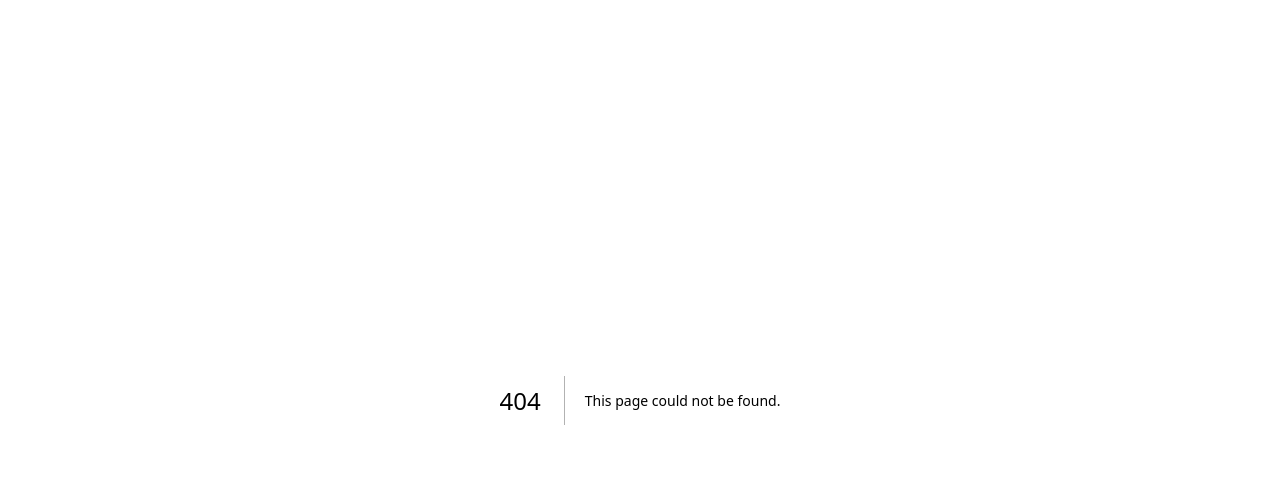
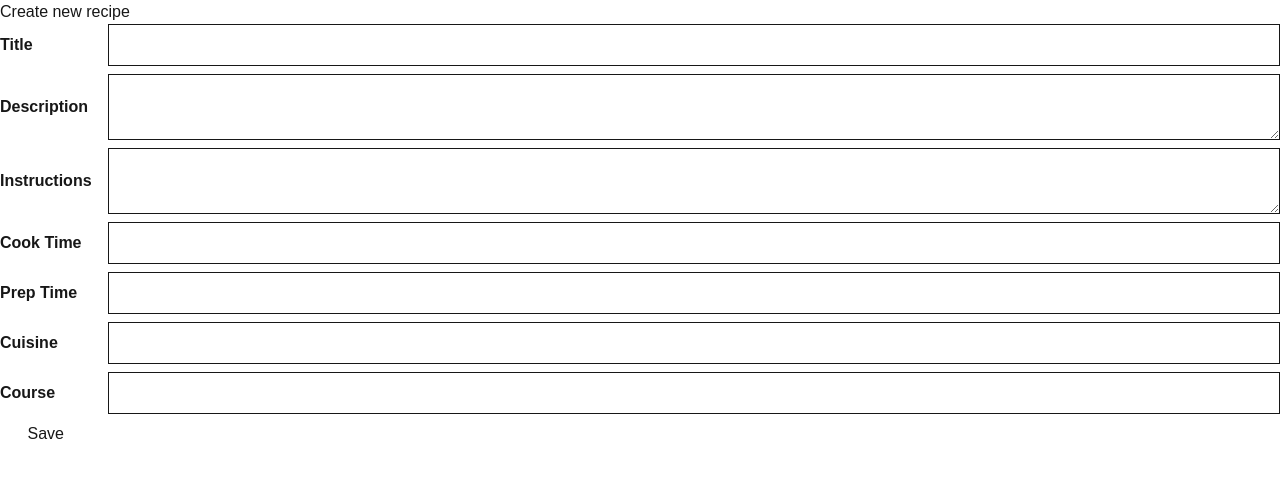
Before and after one commit to Wali0023/apron-v2.0, a Next.js app: page /recipes/create in a window 1280 px wide. Before the commit this address had no page. Shown: the top 478 px of the page. Built offline with nearby package versions, Linux system fonts and the light colour scheme; no server answers.

Commit message:
Add the ability to add recipes

```diff
--- /dev/null
+++ b/app/components/AddRecipeButton.tsx
@@ -0,0 +1,12 @@
+import Link from "next/link";
+
+export default function AddRecipeButton() {
+  return (
+    <Link
+      className="rounded-lg bg-orange-500 px-6 py-2 font-bold text-white transition-colors hover:bg-orange-600"
+      href="/recipes/create"
+    >
+      + Add recipe
+    </Link>
+  );
+}
--- /dev/null
+++ b/app/lib/config.ts
@@ -0,0 +1,3 @@
+import "server-only";
+
+export const API_URL = process.env.API_URL || "http://localhost:4000";
--- a/app/page.tsx
+++ b/app/page.tsx
@@ -1,3 +1,4 @@
+import AddRecipeButton from "./components/AddRecipeButton";
 import RecipeCard from "./components/RecipeCard";
 import type { Recipe, RecipesResponse } from "./types";
 
@@ -12,14 +13,17 @@ export default async function Home() {
   console.log("hello");
 
   return (
-    <div>
-      <div className="mx-auto grid max-w-6xl grid-cols-1 gap-6 p-4 sm:grid-cols-2 lg:grid-cols-4">
+    <div className="mx-auto max-w-6xl">
+      <div className="grid grid-cols-1 gap-6 p-4 sm:grid-cols-2 lg:grid-cols-4">
         {recipes.map((recipe: Recipe) => (
           <div key={recipe.id}>
             <RecipeCard recipe={recipe} />
           </div>
         ))}
       </div>
+      <div className="mb-8 flex items-center justify-center">
+        <AddRecipeButton />
+      </div>
     </div>
   );
 }
--- /dev/null
+++ b/app/recipes/create/action.ts
@@ -0,0 +1,33 @@
+"use server";
+
+import { API_URL } from "@/app/lib/config";
+import { revalidatePath } from "next/cache";
+import { redirect } from "next/navigation";
+
+export async function addRecipe(formData: FormData) {
+  const title = formData.get("title") as string;
+  const description = formData.get("description") as string;
+  const instructions = formData.get("instructions") as string;
+  const cookTime = formData.get("cookTime") as string;
+  const prepTime = formData.get("prepTime") as string;
+  const cuisine = formData.get("cuisine") as string;
+  const course = formData.get("course") as string;
+
+  const newRecipe = {
+    title,
+    description,
+    instructions,
+    cookTime,
+    prepTime,
+    cuisine,
+    course,
+  };
+  const res = await fetch(`${API_URL}/recipes/`, {
+    method: "POST",
+    headers: { "Content-Type": "application/json" },
+    body: JSON.stringify(newRecipe),
+  });
+  const data = await res.json();
+  revalidatePath("/");
+  redirect("/");
+}
--- /dev/null
+++ b/app/recipes/create/page.tsx
@@ -0,0 +1,84 @@
+import Form from "next/form";
+import { addRecipe } from "./action";
+
+export default async function CreatePage() {
+  return (
+    <main className="container mx-auto">
+      <h1>Create new recipe</h1>
+      <Form action={addRecipe} classID="grid gap-4">
+        <div className="grid grid-cols-[auto_1fr] items-center gap-x-4 gap-y-2">
+          <label className="font-semibold" htmlFor="title">
+            Title
+          </label>
+          <input
+            className="border bg-white p-2"
+            type="text"
+            id="title"
+            name="title"
+            required
+          />
+          <label className="font-semibold" htmlFor="description">
+            Description
+          </label>
+          <textarea
+            className="border bg-white p-2"
+            id="description"
+            name="description"
+            required
+          />
+
+          <label className="font-semibold" htmlFor="instruction">
+            Instructions
+          </label>
+          <textarea
+            className="border bg-white p-2"
+            id="instructions"
+            name="instructions"
+            required
+          />
+          <label className="font-semibold" htmlFor="cookTime">
+            Cook Time
+          </label>
+          <input
+            className="border bg-white p-2"
+            type="text"
+            id="cookTime"
+            name="cookTime"
+            required
+          />
+          <label className="font-semibold" htmlFor="prepTime">
+            Prep Time
+          </label>
+          <input
+            className="border bg-white p-2"
+            type="text"
+            id="prepTime"
+            name="prepTime"
+            required
+          />
+          <label className="font-semibold" htmlFor="cuisine">
+            Cuisine
+          </label>
+          <input
+            className="border bg-white p-2"
+            type="text"
+            id="cuisine"
+            name="cuisine"
+            required
+          />
+          <label className="font-semibold" htmlFor="course">
+            Course
+          </label>
+          <input
+            className="border bg-white p-2"
+            type="text"
+            id="course"
+            name="course"
+            required
+          />
+          <button type="submit">Save</button>
+        </div>
+      </Form>
+    </main>
+  );
+}
```
